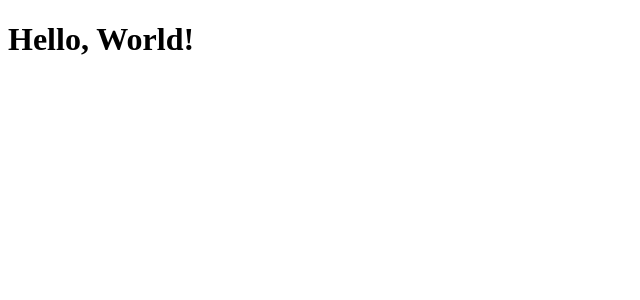
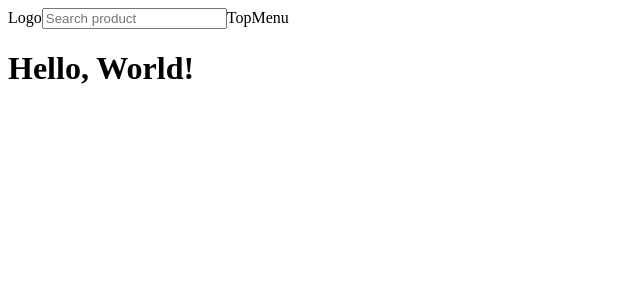
Before and after one commit to VadKol/dzencode_react, a React (Vite) app: page / in a window 1280 px wide. Shown: the top 300 px of the page, without its empty margins (0-640 px from the left). Built offline with nearby package versions, Linux system fonts and the light colour scheme.

Commit message:
added header

```diff
--- a/index.html
+++ b/index.html
@@ -2,7 +2,7 @@
 <html lang="en">
   <head>
     <meta charset="UTF-8" />
-    <link rel="icon" type="image/svg+xml" href="/favicon.png" />
+    <link rel="icon" type="image/svg+xml" href="/favicon.jpg" />
     <meta name="viewport" content="width=device-width, initial-scale=1.0" />
     <title>dZENcodeTestReact</title>
   </head>
--- a/src/App.tsx
+++ b/src/App.tsx
@@ -1,7 +1,10 @@
+import { Header } from './components/Header';
+
 export const App = () => {
   return (
-    <h1>
-      Hello, World!
-    </h1>
+    <>
+      <Header />
+      <h1>Hello, World!</h1>
+    </>
   );
 };
--- /dev/null
+++ b/src/components/Header/Header.tsx
@@ -0,0 +1,14 @@
+import { FC } from "react";
+
+export const Header: FC = () => {
+  return (
+    <header>
+      Logo
+      <input
+        type="text"
+        placeholder="Search product"
+      />
+      TopMenu
+    </header>
+  );
+};
--- /dev/null
+++ b/src/components/Header/index.ts
@@ -0,0 +1 @@
+export * from './Header';
```
Also changed, not shown: public/favicon.jpg (added), public/favicon.png (deleted).
